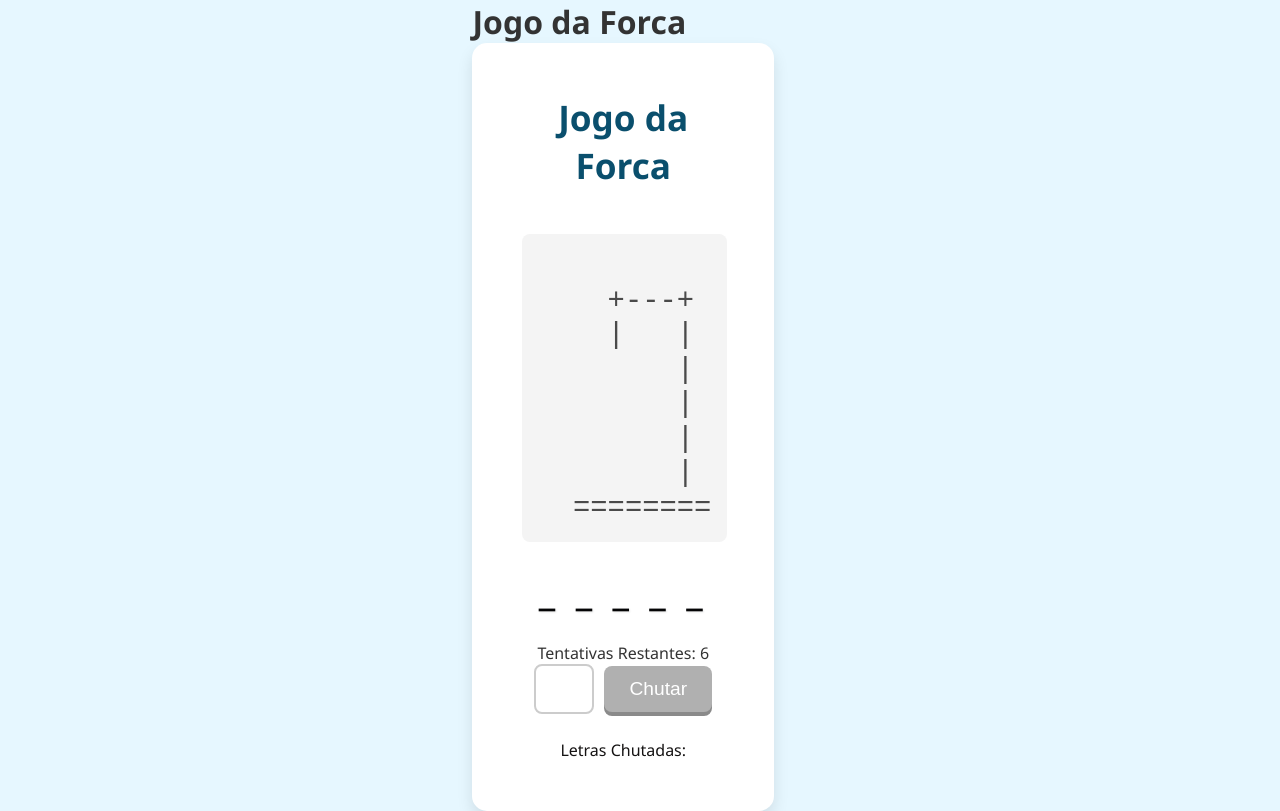
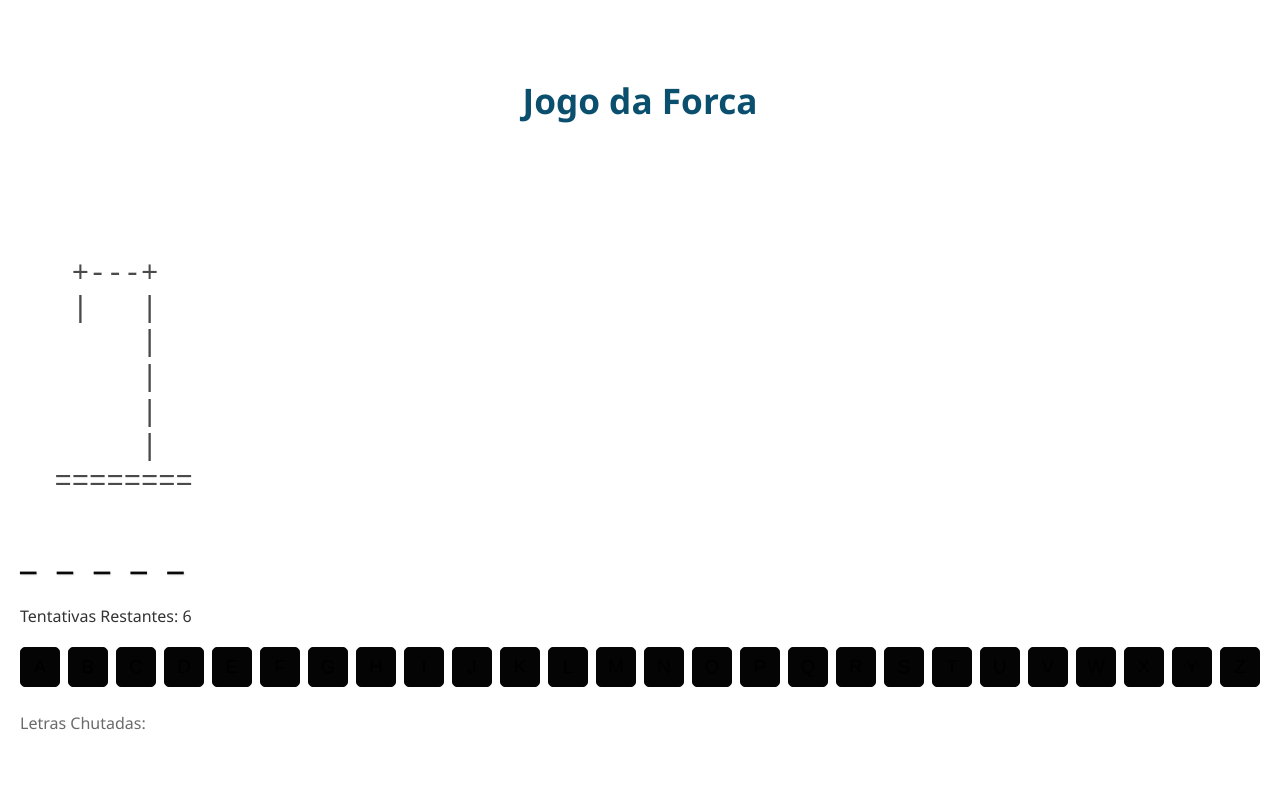
Before and after one commit to Henrilsm/Portfolio, a Next.js app in the folder portfolio/: page /forca in a window 1280 px wide. Built offline with nearby package versions, Linux system fonts and the light colour scheme.

Commit message:
Adicionando botoes para letras e arrumando titulo duplicado

```diff
--- a/portfolio/app/forca/page.js
+++ b/portfolio/app/forca/page.js
@@ -3,7 +3,6 @@ import Forca from "@/components/forca";
 export default function ForcaPage() {
   return (
     <div>
-      <h1>Jogo da Forca</h1>
       <Forca />
     </div>
   );
--- a/portfolio/app/globals.css
+++ b/portfolio/app/globals.css
@@ -46,9 +46,6 @@ pre {
   font-size: 18px;
   line-height: 1.2;
   white-space: pre;
-  background-color: #f4f4f4;
-  padding: 16px;
-  border-radius: 8px;
   display: inline-block;
   color: black;
 }
--- /dev/null
+++ b/portfolio/components/Letras.css
@@ -0,0 +1,29 @@
+.letras-botoes {
+  display: flex;
+  flex-wrap: wrap;
+  justify-content: center;
+  gap: 8px;
+  margin-top: 20px;
+}
+
+.letras-botoes button {
+  width: 40px;
+  height: 40px;
+  background-color: #050404;
+  border: 1px solid #060505;
+  border-radius: 5px;
+  font-size: 1.2rem;
+  cursor: pointer;
+  transition: all 0.2s ease;
+}
+
+.letras-botoes button:hover:not(:disabled) {
+  background-color: #8f8e8e;
+  transform: translateY(-2px);
+}
+
+.letras-botoes button:disabled {
+  background-color: #0a0909;
+  color: #030303;
+  cursor: not-allowed;
+}
--- /dev/null
+++ b/portfolio/components/Letras.js
@@ -0,0 +1,28 @@
+"use client";
+
+import React from "react";
+import "./Letras.css";
+
+const Letras = ({ onGuess, guessedLetters }) => {
+  const letters = "abcdefghijklmnopqrstuvwxyz".split("");
+
+  const handleButtonClick = (letter) => {
+    onGuess(letter);
+  };
+
+  return (
+    <div className="letras-botoes">
+      {letters.map((letter) => (
+        <button
+          key={letter}
+          onClick={() => handleButtonClick(letter)}
+          disabled={guessedLetters.includes(letter)}
+        >
+          {letter.toUpperCase()}
+        </button>
+      ))}
+    </div>
+  );
+};
+
+export default Letras;
--- a/portfolio/components/forca.css
+++ b/portfolio/components/forca.css
@@ -1,7 +1,8 @@
 body {
-  background-color: #e6f7ff;
+  background-color: #ffffff;
   font-family: 'Segoe UI', Tahoma, Geneva, Verdana, sans-serif;
   display: flex;
+  flex-direction: column;
   justify-content: center;
   align-items: center;
   min-height: 100vh;
@@ -9,33 +10,27 @@ body {
   color: #333;
 }
 
-.forca-container {
-  background-color: #fff;
-  border-radius: 15px;
-  box-shadow: 0 8px 16px rgba(0, 0, 0, 0.1);
-  padding: 50px;
+h2 {
+  color: #0a4f6d;
+  font-size: 2.2rem;
+  margin-top: 10px; /* Distância do topo da página */
+  margin-bottom: 50px; /* Espaço entre o título e o desenho da forca */
   text-align: center;
-  width: 90%;
-  max-width: 1000px;
-  transition: transform 0.3s ease;
 }
 
-.forca-container:hover {
-  transform: translateY(-5px);
+
+pre {
+  font-family: 'Courier New', Courier, monospace;
+  color: #4a4a4a;
+  margin: 0;
+  font-size: 1.8rem;
+  line-height: 1.2;
 }
 
-h2 {
-  color: #0a4f6d; /* Título em azul escuro */
+pre {
+  margin: 0 auto;
+  margin-top: 50px;
   margin-bottom: 25px;
-  font-size: 2.2rem;
-}
-
-.forca-container pre {
-  font-family: 'Courier New', Courier, monospace;
-  color: #4a4a4a; /* Cor para a forca */
-  margin: 20px auto;
-  font-size: 1.8rem;
-  line-height: 1.2;
 }
 
 .palavra-oculta {
@@ -43,7 +38,7 @@ h2 {
   font-weight: bold;
   letter-spacing: 5px;
   margin-bottom: 25px;
-  color: #040405;
+  color: #080809;
   text-shadow: 1px 1px 2px rgba(0, 0, 0, 0.1);
   white-space: nowrap;
 }
@@ -58,7 +53,7 @@ h2 {
 .form-chute input {
   padding: 12px;
   font-size: 1.2rem;
-  border: 2px solid #ccc;
+  border: 2px solid #ffffff;
   border-radius: 8px;
   width: 60px;
   text-align: center;
@@ -73,12 +68,12 @@ h2 {
 .form-chute button {
   padding: 12px 25px;
   font-size: 1.2rem;
-  background-color: #28a745; /* Verde para o botão de chutar */
+  background-color: #28a745;
   color: white;
   border: none;
   border-radius: 8px;
   cursor: pointer;
-  box-shadow: 0 4px #1e7e34; /* Sombra para efeito 3D */
+  box-shadow: 0 4px #1e7e34;
   transition: all 0.2s ease;
 }
 
@@ -102,7 +97,7 @@ h2 {
 .letras-chutadas {
   margin-top: 25px;
   font-size: 1rem;
-  color: #151313;
+  color: #6a6a6a;
 }
 
 .letras-chutadas span {
@@ -121,17 +116,17 @@ h2 {
 }
 
 .mensagem-final h3.vitoria {
-  color: #28a745; /* Verde para vitória */
+  color: #28a745;
 }
 
 .mensagem-final h3.derrota {
-  color: #dc3545; /* Vermelho para derrota */
+  color: #dc3545;
 }
 
 .btn-reiniciar {
   padding: 12px 25px;
   font-size: 1.2rem;
-  background-color: #17a2b8; /* Ciano para o botão de reiniciar */
+  background-color: #17a2b8;
   color: white;
   border: none;
   border-radius: 8px;
--- a/portfolio/components/forca.js
+++ b/portfolio/components/forca.js
@@ -1,6 +1,7 @@
 "use client";
 
 import React, { useState, useEffect } from "react";
+import Letras from "./Letras";
 import "./forca.css";
 
 const WORDS = ["Messi", "Neymar", "Santa", "Sport", "Nautico"];
@@ -9,8 +10,6 @@ function getRandomWord() {
   return WORDS[Math.floor(Math.random() * WORDS.length)];
 }
 const MAX_ATTEMPTS = 6;
-
-
 
 function renderHangman(attempts) {
   const stages = [
@@ -92,18 +91,18 @@ const Forca = () => {
     )
     .join(" ");
 
-  const handleGuess = (e) => {
-    e.preventDefault();
-    if (gameOver || !input) return;
+  const handleGuess = (guess) => {
+    // Estas linhas foram removidas:
+    // e.preventDefault();
+    // setInput("");
+    if (gameOver || !guess) return;
 
-    const guess = input.toLowerCase();
-    setInput("");
+    // Este trecho de código foi corrigido:
+    const normalizedGuess = guess.toLowerCase();
+    if (guessedLetters.includes(normalizedGuess)) return;
+    setGuessedLetters([...guessedLetters, normalizedGuess]);
 
-    if (guessedLetters.includes(guess)) return;
-
-    setGuessedLetters([...guessedLetters, guess]);
-
-    if (!word.toLowerCase().includes(guess)) {
+    if (!word.toLowerCase().includes(normalizedGuess)) {
       const newAttempts = attempts + 1;
       setAttempts(newAttempts);
       if (newAttempts >= MAX_ATTEMPTS) setGameOver(true);
@@ -111,7 +110,7 @@ const Forca = () => {
       word
         .toLowerCase()
         .split("")
-        .every((l) => guessedLetters.includes(l) || l === guess)
+        .every((l) => guessedLetters.includes(l) || l === normalizedGuess)
     ) {
       setGameOver(true);
     }
@@ -126,23 +125,15 @@ const Forca = () => {
   };
 
   return (
-    <div className="forca-container">
+    <>
       <h2>Jogo da Forca</h2>
       <pre>{renderHangman(attempts)}</pre>
       <p className="palavra-oculta">{maskedWord}</p>
       <p>Tentativas Restantes: {MAX_ATTEMPTS - attempts}</p>
-      <form onSubmit={handleGuess} className="form-chute">
-        <input
-          type="text"
-          maxLength={1}
-          value={input}
-          disabled={gameOver}
-          onChange={(e) => setInput(e.target.value.replace(/[^a-zA-Z]/g, ""))}
-        />
-        <button type="submit" disabled={gameOver || !input}>
-          Chutar
-        </button>
-      </form>
+
+      {/* Substitua o formulário de input pelo componente de botões */}
+      <Letras onGuess={handleGuess} guessedLetters={guessedLetters} />
+
       <p className="letras-chutadas">
         Letras Chutadas: <span>{guessedLetters.join(", ")}</span>
       </p>
@@ -155,7 +146,7 @@ const Forca = () => {
                 .split("")
                 .every((l) => guessedLetters.includes(l.toLowerCase()))
                 ? "vitoria"
-                : ""
+                : "derrota"
             }
           >
             {word
@@ -170,7 +161,7 @@ const Forca = () => {
           </button>
         </div>
       )}
-    </div>
+    </>
   );
 };
 
```
Also changed, not shown: 1 other file (tests, documents, lock files or other folders).
